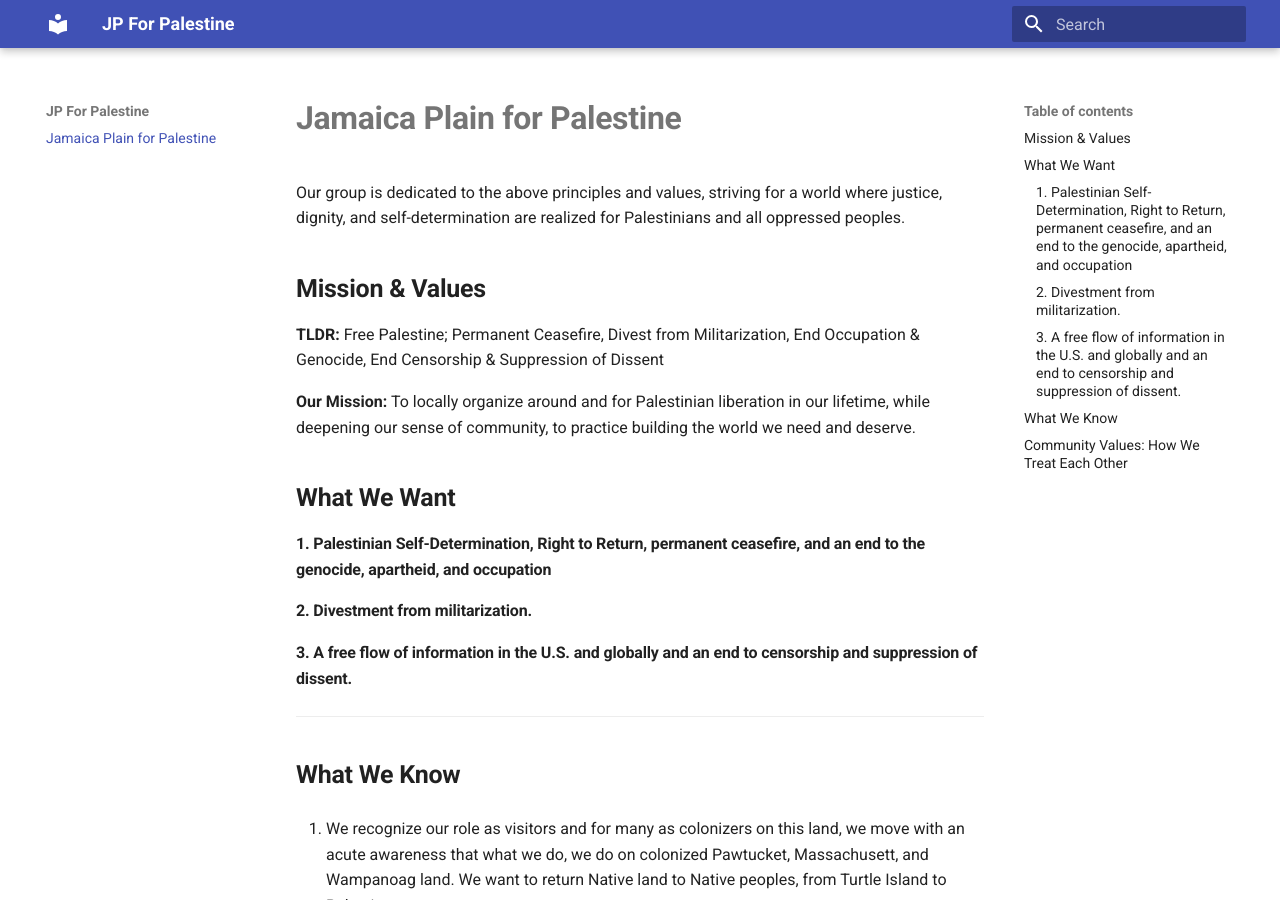
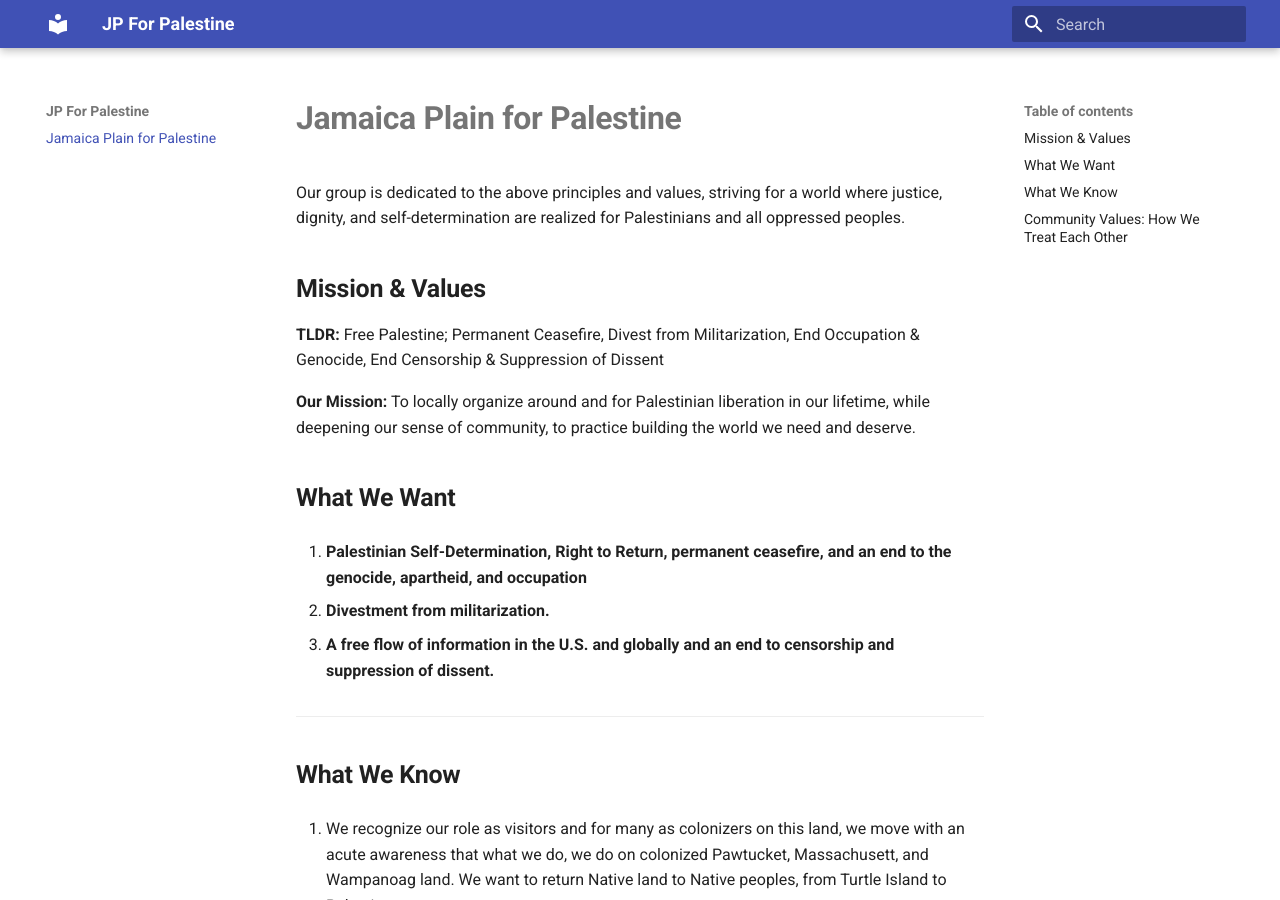
Before and after one commit to jpforpalestine/jpforpalestine, an MkDocs documentation site: the page built from docs/index.md, in a window 1280 px wide and 900 px high. Built offline with MkDocs 1.6.1 and Material for MkDocs 9.7.7, drawn with Linux system fonts in a browser that asks for light colours.

Commit message:
formatting

```diff
--- a/docs/index.md
+++ b/docs/index.md
@@ -9,12 +9,11 @@ Our group is dedicated to the above principles and values, striving for a world
 **Our Mission:** To locally organize around and for Palestinian liberation in our lifetime, while deepening our sense of community, to practice building the world we need and deserve.
 
 ## **What We Want**
+1.  **Palestinian Self-Determination, Right to Return, permanent ceasefire, and an end to the genocide, apartheid, and occupation**
 
-#### 1.  Palestinian Self-Determination, Right to Return, permanent ceasefire, and an end to the genocide, apartheid, and occupation
+2.  **Divestment from militarization.**
 
-#### 2.  Divestment from militarization.
-
-#### 3.  A free flow of information in the U.S. and globally and an end to censorship and suppression of dissent.
+3.  **A free flow of information in the U.S. and globally and an end to censorship and suppression of dissent.**
 
 ___
 
```
